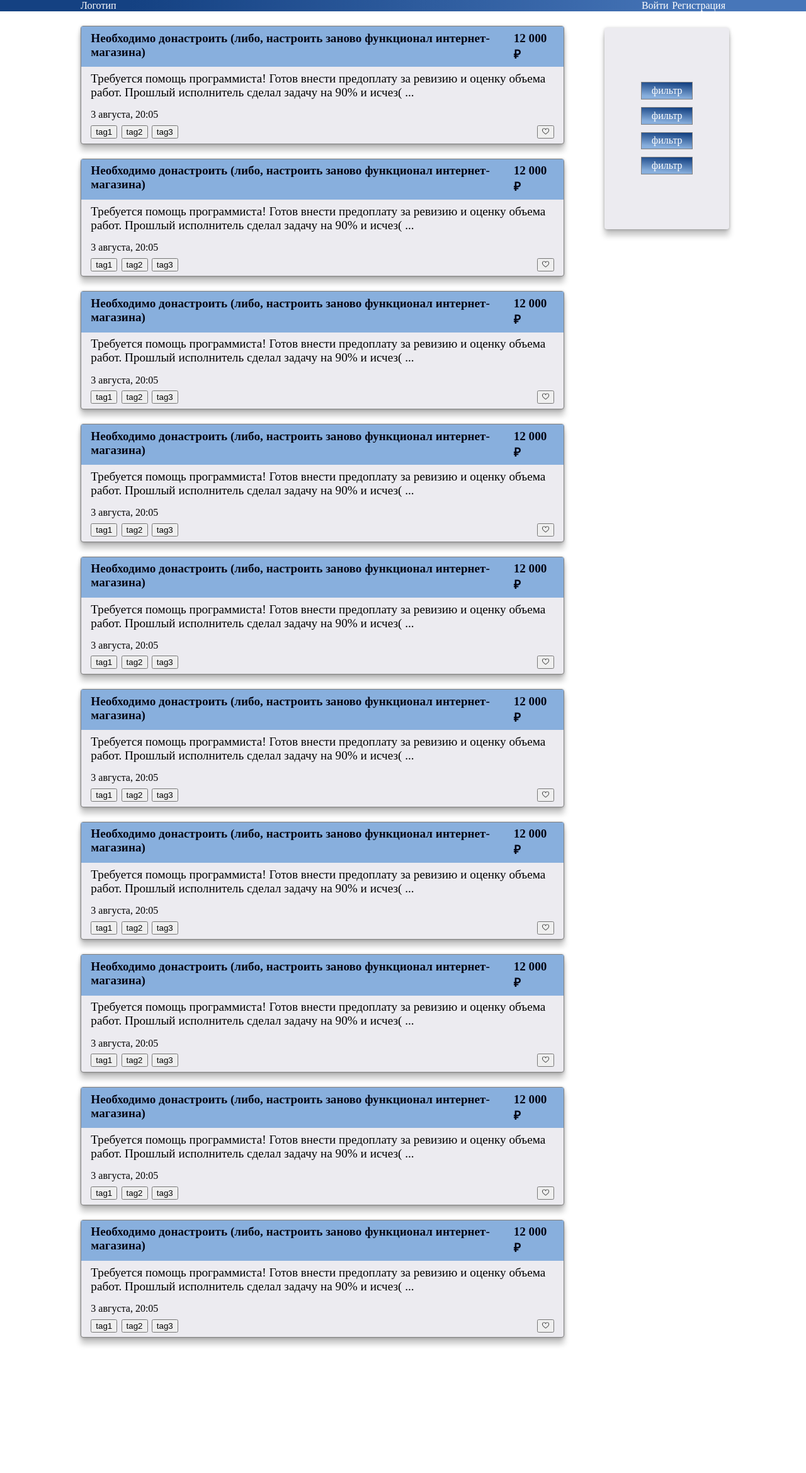
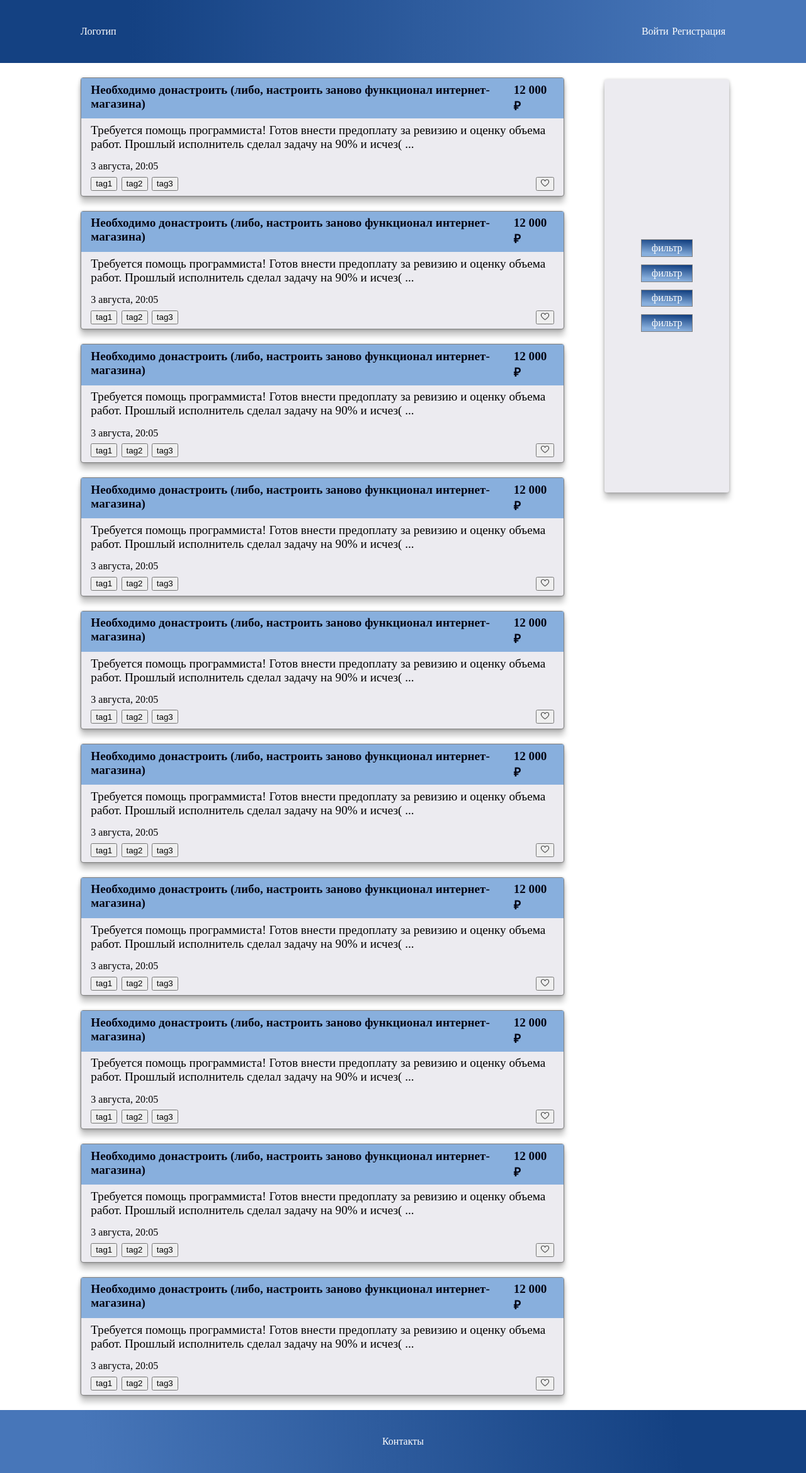
Before and after one commit to mattermq/ALL-ffers, a React (Create React App) app in the folder frontend/: page /login in a window 1280 px wide. Shown: the whole page at 63% size. Before the commit the page ends 2147 px from the top, so only its background shows below. Built offline with nearby package versions, Linux system fonts and the light colour scheme.

Commit message:
styles components 3

```diff
--- a/frontend/src/App.css
+++ b/frontend/src/App.css
@@ -15,16 +15,15 @@ body, html {
 .app_wrapper {
   height: 100%;
   width: 100%;
-  display: flex;
+/*   display: flex;
   flex-direction: column;
-  justify-content: space-between;
+  justify-content: space-between; */
 }
 
 
 .header {
   height: 100px;
   width: 100%;
-  /* background-color: #4776b9; */
   background: linear-gradient(90deg, rgba(20,65,130,1) 16%, rgba(71,118,185,1) 89%);
   display: flex;
   justify-content: center;
@@ -128,16 +127,17 @@ body, html {
 .btnHeartCard {
   margin-right: 2%;
 
+
 }
 
 .imgHeartCard {
-  height: 11px;
+  height: 13px;
+
 }
 
 .main_filterBlock {
-  /* border: 1px solid grey; */
   border-radius: 4px;
-  height: 40%;
+  height: 82%;
   width: 15.5%;
   margin: 2% 0;
   background-color: #ecebf0;
@@ -147,7 +147,7 @@ body, html {
   margin-left: 65%;
 }
 
-.blockIN_main_cardBlock {
+.blockIN_main_filterBlock {
   height: 100%;
   width: 100%;
   display: flex;
@@ -169,4 +169,10 @@ body, html {
   background: linear-gradient(261deg, rgba(20,65,130,1) 16%, rgba(71,118,185,1) 89%);
   height: 100px;
   width: 100%;
+  display: flex;
+  flex-direction: column;
+  justify-content: center;
+  align-items: center;
+  color: white;
+
 }
--- a/frontend/src/components/Footer.jsx
+++ b/frontend/src/components/Footer.jsx
@@ -4,7 +4,7 @@ import React from 'react';
 function Footer(){
 
   return(
-    <div></div>
+    <div>Контакты</div>
   )}
 
 export default Footer;
--- a/frontend/src/components/Main.jsx
+++ b/frontend/src/components/Main.jsx
@@ -8,7 +8,7 @@ function Main() {
     <>
       <div className="main_cardBlock"> <Feed /> </div>
       <div className="main_filterBlock">
-        <div className="blockIN_main_cardBlock">
+        <div className="blockIN_main_filterBlock">
           <div className="filter"> фильтр </div>
           <div className="filter"> фильтр </div>
           <div className="filter"> фильтр </div>
```
